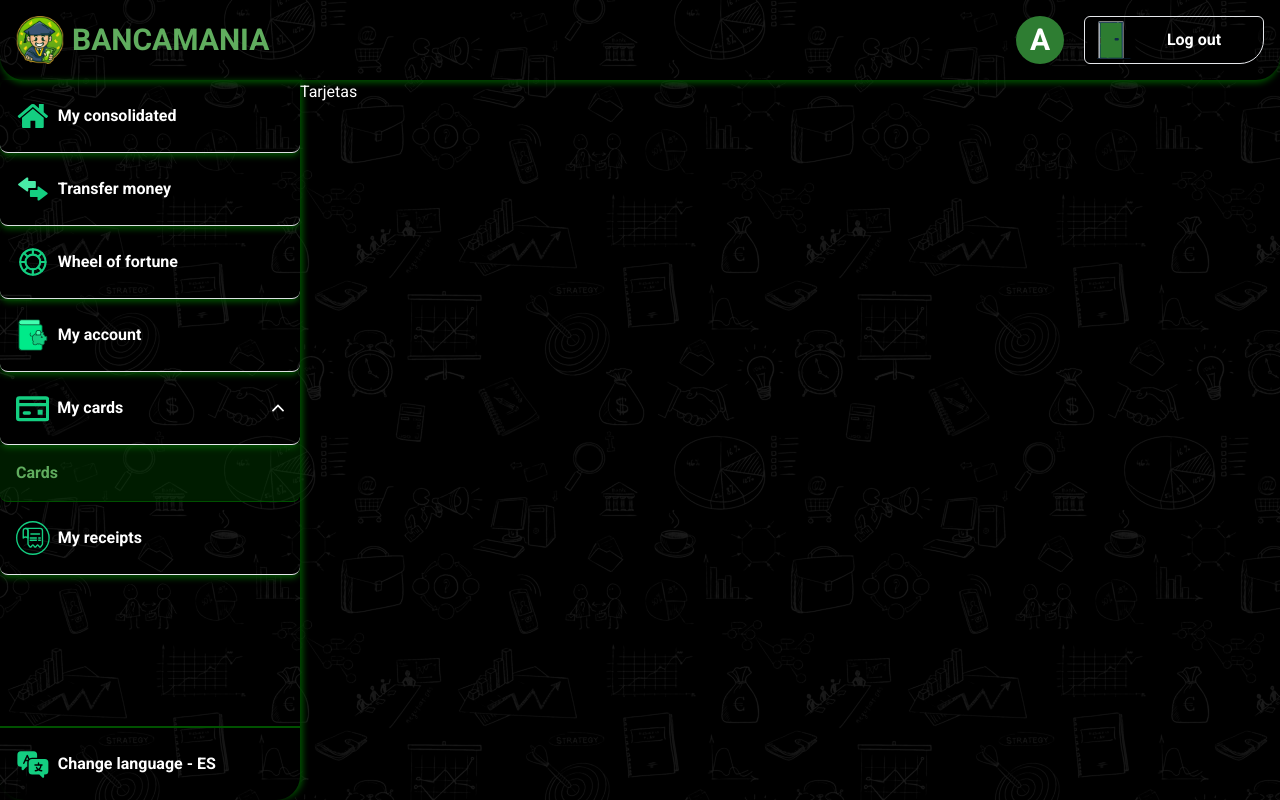
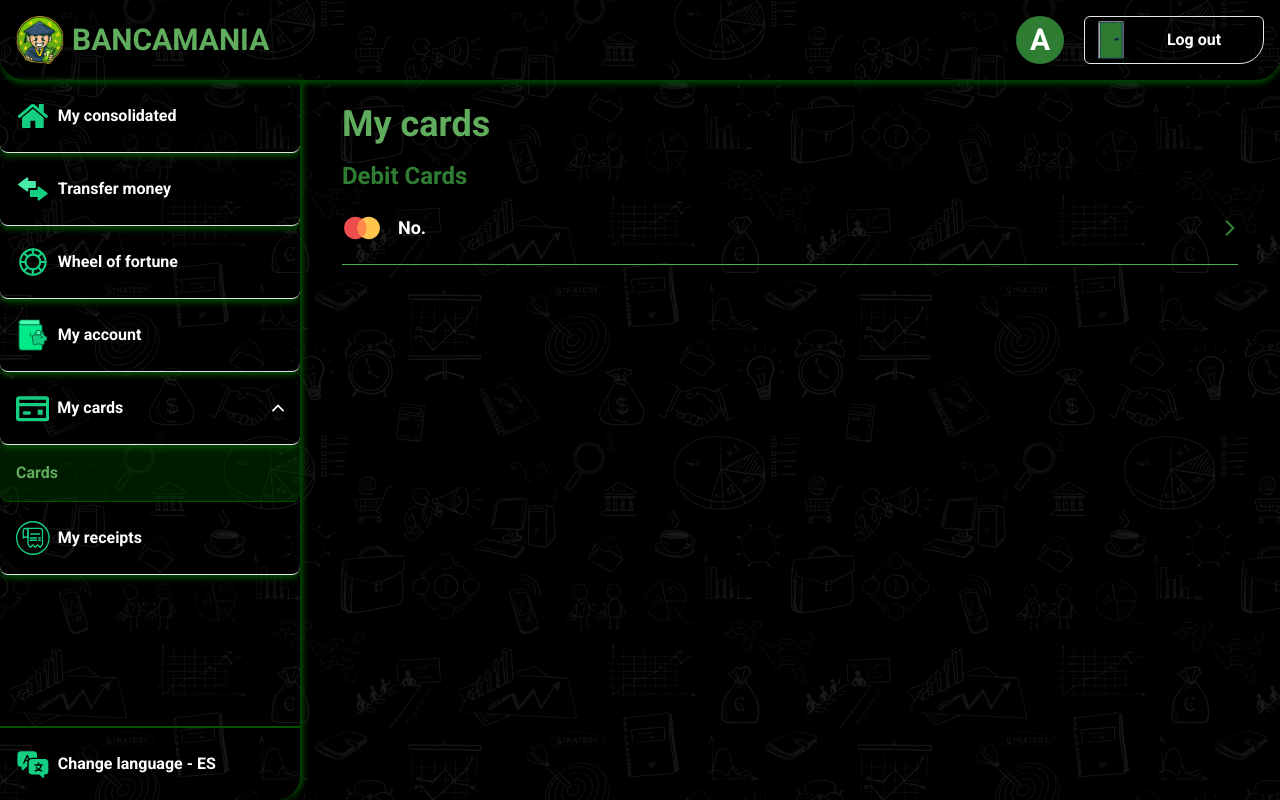
Before and after one commit to DiFernando11/bancamania, a Next.js app: page /cards in a window 1280 px wide. Built offline with nearby package versions, Linux system fonts and the light colour scheme; no server answers.

Commit message:
KAN-162: Show debit card in myCards

```diff
--- a/messages/en/tarjetas.json
+++ b/messages/en/tarjetas.json
@@ -4,5 +4,8 @@
   "security": "CODE",
   "propBanca": "THIS CARD IS ISSUED AND PROPERTY OF BANCAMANIA",
   "debit": "Debit",
-  "selectCard": "Select a card."
+  "selectCard": "Select a card.",
+  "debitCard": "Debit Cards",
+  "numberCard": "No. {number}",
+  "title": "My cards"
 }
--- a/messages/es/tarjetas.json
+++ b/messages/es/tarjetas.json
@@ -4,5 +4,8 @@
   "security": "SEGURIDAD",
   "propBanca": "ESTA TARJETA ES EMITIDA Y PROPIEDAD DE BANCAMANIA",
   "debit": "Débito",
-  "selectCard": "Selecciona una tarjeta."
+  "selectCard": "Selecciona una tarjeta.",
+  "debitCard": "Tarjetas de débito",
+  "numberCard": "Nro. {number}",
+  "title": "Mis tarjetas"
 }
--- /dev/null
+++ b/src/app/(pages)/cards/components/cardsDebit/index.tsx
@@ -0,0 +1,35 @@
+'use client'
+import React from 'react'
+import { useGetCardDebit, useI18Text } from '@/application/hooks'
+import { clientRoutes } from '@/routes/clientRoutes'
+import { useNavigation } from '@/shared/hooks'
+import { Text } from '@/ui/atoms'
+import { IconText } from '@/ui/molecules'
+import { SelectedOption } from '@/ui/organisms'
+
+const CardsDebit = () => {
+  const t = useI18Text('tarjetas')
+  const router = useNavigation()
+  const { data } = useGetCardDebit()
+
+  console.log(data, 'DATA')
+
+  return (
+    <>
+      <Text textType='font_20_24_fw_bold_fm_rob_text-100'>
+        {t('debitCard')}
+      </Text>
+      <SelectedOption onClick={() => router.push(clientRoutes.debit.path)}>
+        <IconText
+          classText='break-all'
+          textType='font_16_18_fw_bold_fm_rob'
+          nameIcon='MasterCard'
+          classIcon='w-10 h-10 min-w-10'
+          text={t('numberCard', { number: data?.cardNumber })}
+        />
+      </SelectedOption>
+    </>
+  )
+}
+
+export default CardsDebit
--- /dev/null
+++ b/src/app/(pages)/cards/debit/page.tsx
@@ -0,0 +1,7 @@
+import React from 'react'
+
+const DebitPage = () => {
+  return <div>DebitPage</div>
+}
+
+export default DebitPage
--- a/src/app/(pages)/cards/page.tsx
+++ b/src/app/(pages)/cards/page.tsx
@@ -1,7 +1,17 @@
+'use client'
 import React from 'react'
+import { useI18Text } from '@/application/hooks'
+import { LayoutAuthenticationPage } from '@/ui/layouts'
+import CardsDebit from './components/cardsDebit'
 
 const TarjetasPage = () => {
-  return <div>Tarjetas</div>
+  const t = useI18Text('tarjetas')
+
+  return (
+    <LayoutAuthenticationPage i18nTitle={t('title')}>
+      <CardsDebit />
+    </LayoutAuthenticationPage>
+  )
 }
 
 export default TarjetasPage
--- a/src/app/globals.css
+++ b/src/app/globals.css
@@ -241,11 +241,11 @@ input:focus {
   @apply text-base font-bold font-roboto text-primary-200 sm:text-xl;
 }
 
-/* title */
 .font_20-30_fw_bold_fm_rob_text-200 {
   @apply text-xl font-bold font-roboto text-primary-200 sm:text-3xl;
 }
 
+/* title */
 .font_30_36_fw_bold_fm_rob_text-200 {
   @apply text-3xl font-bold font-roboto text-primary-200 sm:text-4xl;
 }
@@ -253,3 +253,9 @@ input:focus {
 .font_30_48_fw_bold_fm_rob_text-200 {
   @apply text-3xl font-bold font-roboto text-primary-200 sm:text-5xl;
 }
+
+/* Responsives - text-100*/
+/* subtitle */
+.font_20_24_fw_bold_fm_rob_text-100 {
+  @apply text-xl font-bold font-roboto text-primary-100 sm:text-2xl;
+}
--- a/src/ui/atoms/text/types.ts
+++ b/src/ui/atoms/text/types.ts
@@ -30,6 +30,7 @@ export type TextType =
   | 'font_20_fw_bold_fm_rob_text-200'
   | 'font_16_18_fm_rob'
   | 'font_12_fm_rob'
+  | 'font_20_24_fw_bold_fm_rob_text-100'
 
 export type TextProps<T extends ElementType = 'p'> = {
   variant?: T
--- a/src/ui/molecules/iconText/index.tsx
+++ b/src/ui/molecules/iconText/index.tsx
@@ -8,11 +8,14 @@ const IconText = ({
   classIcon,
   textType,
   iconColor,
+  classText,
 }: IconTextProps) => {
   return (
     <Box className='flex w-full items-center gap-4'>
       <Icon name={nameIcon} className={classIcon} color={iconColor} />
-      <Text textType={textType}>{text}</Text>
+      <Text className={classText} textType={textType}>
+        {text}
+      </Text>
     </Box>
   )
 }
--- a/src/ui/molecules/iconText/types.ts
+++ b/src/ui/molecules/iconText/types.ts
@@ -7,4 +7,5 @@ export interface IconTextProps {
   classIcon: string
   textType?: TextType
   iconColor?: string
+  classText?: string
 }
```
